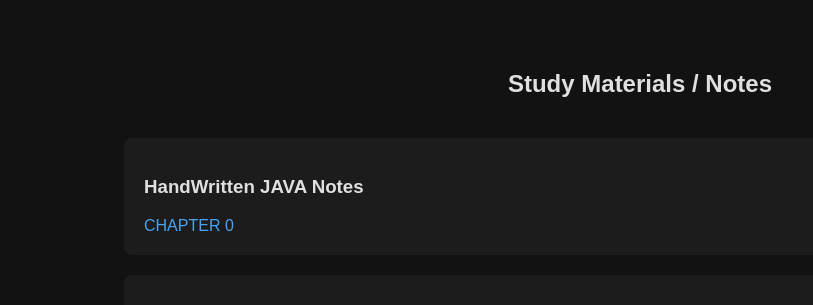
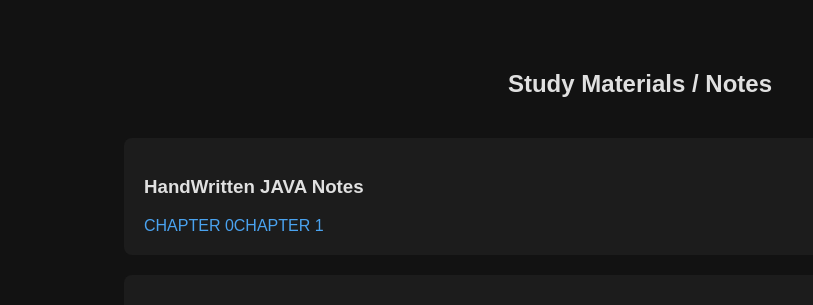
Before and after one commit to singhmahip688-hue/mahip2806.github.io, a plain HTML site: page index.html in a window 1280 px wide. Shown: the part 1980-2285 px from the top of the page, without its empty margins (0-813 px from the left). Drawn offline with Linux system fonts and the light colour scheme.

Commit message:
Update index.html

```diff
--- a/index.html
+++ b/index.html
@@ -54,7 +54,7 @@
     <section id="experience">
         <h2>Study Materials / Notes</h2>
         <div class="timeline">
-            <div class="timeline-item"><h3>HandWritten JAVA Notes</h3><a href="Images/JAVA FOR BEGINNERS CHAPTER - 0.pdf" target="_blank" width="200">CHAPTER 0</a></div>
+            <div class="timeline-item"><h3>HandWritten JAVA Notes</h3><a href="Images/JAVA FOR BEGINNERS CHAPTER - 0.pdf" target="_blank" width="200">CHAPTER 0</a><a href="Images/CHAP1pdf" target="_blank" width="200">CHAPTER 1</a></div>
             <div class="timeline-item"><h3>OTHER NOTES</h3><p>Description info.</p></div>
         </div>
     </section>
```
